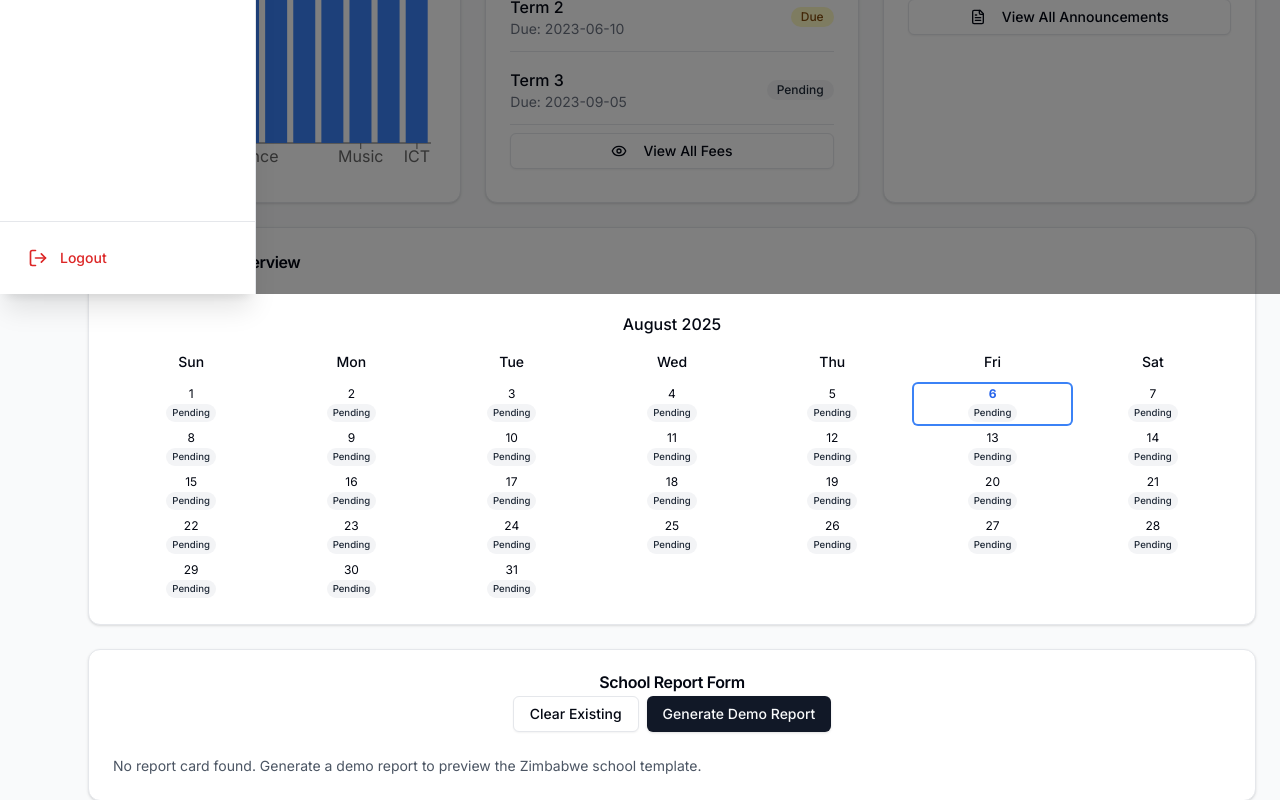
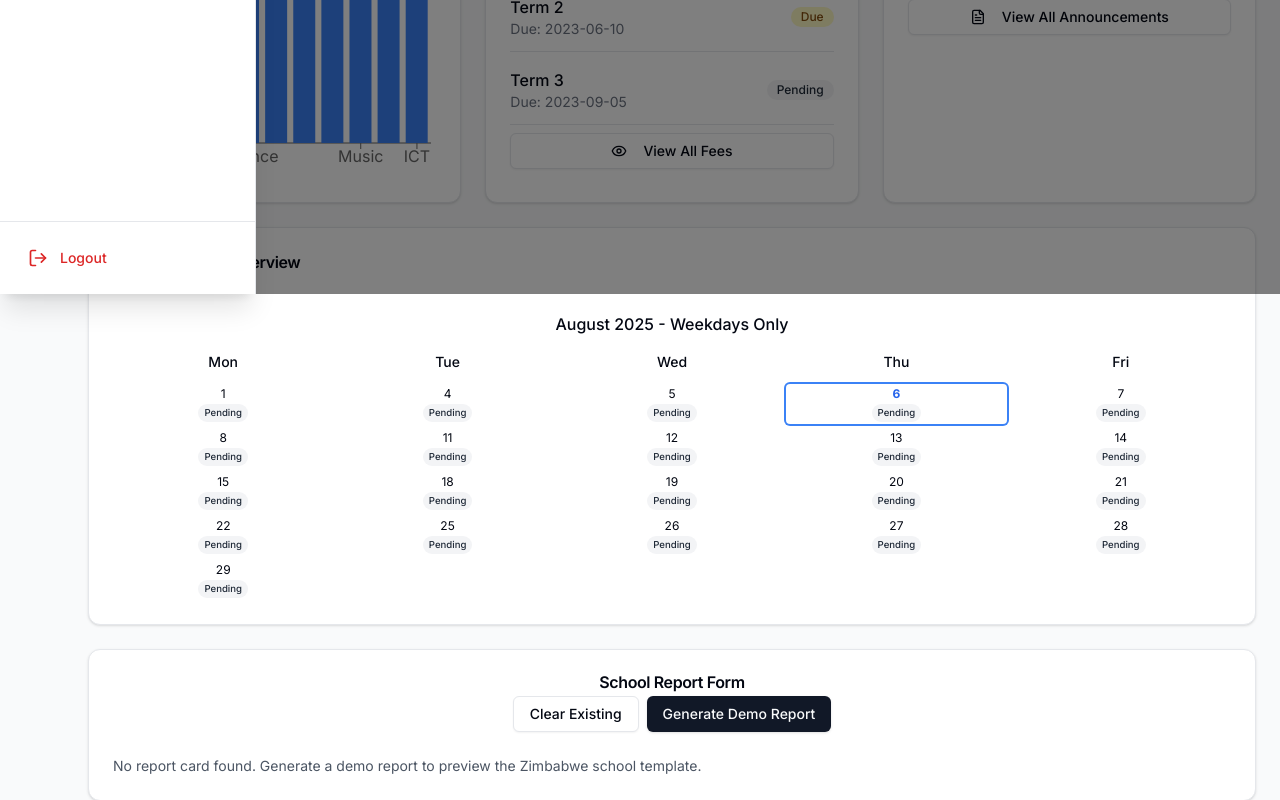
Before and after one commit to keith-ufumeli/primary-school-portal, a Next.js app: page /dashboard in a window 1280 px wide. Shown: the part 506-1306 px from the top of the page. Built offline with nearby package versions, Linux system fonts and the light colour scheme.

Commit message:
Refactor FeesPage to remove BackButton for streamlined navigation. Update AttendanceCalendar to filter out weekends, displaying only weekdays in the calendar view for improved clarity and usability.

```diff
--- a/src/app/dashboard/fees/page.tsx
+++ b/src/app/dashboard/fees/page.tsx
@@ -9,7 +9,6 @@ import { students } from "@/lib/mockData";
 import { FeePaymentFlow } from "@/components/ui/FeePaymentFlow";
 import { FeeDefaultersTable } from "@/components/ui/FeeDefaultersTable";
 import { InvoiceSeeder } from "@/components/ui/InvoiceSeeder";
-import BackButton from "@/components/ui/BackButton";
 import { ChevronLeft, ChevronRight, Search, FileText, DollarSign, AlertTriangle, CheckCircle } from "lucide-react";
 
 export default function FeesPage() {
@@ -73,9 +72,6 @@ export default function FeesPage() {
           <p className="text-yellow-700">
             Fee management is only available to administrators and parents.
           </p>
-          <div className="mt-4">
-            <BackButton href="/dashboard" label="Back to Dashboard" />
-          </div>
         </div>
       </div>
     );
@@ -86,7 +82,6 @@ export default function FeesPage() {
       {/* Page Header with Back Navigation */}
       <div className="flex flex-col gap-4">
         <div className="flex items-center gap-4">
-          <BackButton href="/dashboard" />
           <div className="flex-1">
             <h1 className="text-2xl font-bold">
               {userRole === "parent" ? "My Child's Fees" : "Fee Management"}
--- a/src/components/ui/AttendanceCalendar.tsx
+++ b/src/components/ui/AttendanceCalendar.tsx
@@ -1,4 +1,4 @@
-import { format, eachDayOfInterval, startOfMonth, endOfMonth } from "date-fns";
+import { format, eachDayOfInterval, startOfMonth, endOfMonth, getDay } from "date-fns";
 import { StatusBadge } from "@/components/ui/StatusBadge";
 
 interface AttendanceCalendarProps {
@@ -9,7 +9,13 @@ export default function AttendanceCalendar({ records }: AttendanceCalendarProps)
   const today = new Date();
   const monthStart = startOfMonth(today);
   const monthEnd = endOfMonth(today);
-  const daysInMonth = eachDayOfInterval({ start: monthStart, end: monthEnd });
+  const allDaysInMonth = eachDayOfInterval({ start: monthStart, end: monthEnd });
+
+  // Filter out weekends (Saturday = 6, Sunday = 0)
+  const weekdaysInMonth = allDaysInMonth.filter(day => {
+    const dayOfWeek = getDay(day);
+    return dayOfWeek !== 0 && dayOfWeek !== 6; // Exclude Sunday (0) and Saturday (6)
+  });
 
   const getStatus = (date: Date) => {
     const dateString = format(date, "yyyy-MM-dd");
@@ -19,16 +25,16 @@ export default function AttendanceCalendar({ records }: AttendanceCalendarProps)
   return (
     <div className="mt-4">
       <div className="text-center font-medium mb-2">
-        {format(today, "MMMM yyyy")}
+        {format(today, "MMMM yyyy")} - Weekdays Only
       </div>
-      <div className="grid grid-cols-7 gap-1">
-        {["Sun", "Mon", "Tue", "Wed", "Thu", "Fri", "Sat"].map((day) => (
+      <div className="grid grid-cols-5 gap-1">
+        {["Mon", "Tue", "Wed", "Thu", "Fri"].map((day) => (
           <div key={day} className="text-center text-sm font-medium py-2">
             {day}
           </div>
         ))}
 
-        {daysInMonth.map((day) => {
+        {weekdaysInMonth.map((day) => {
           const status = getStatus(day);
           const isToday = format(day, "yyyy-MM-dd") === format(today, "yyyy-MM-dd");
 
```
